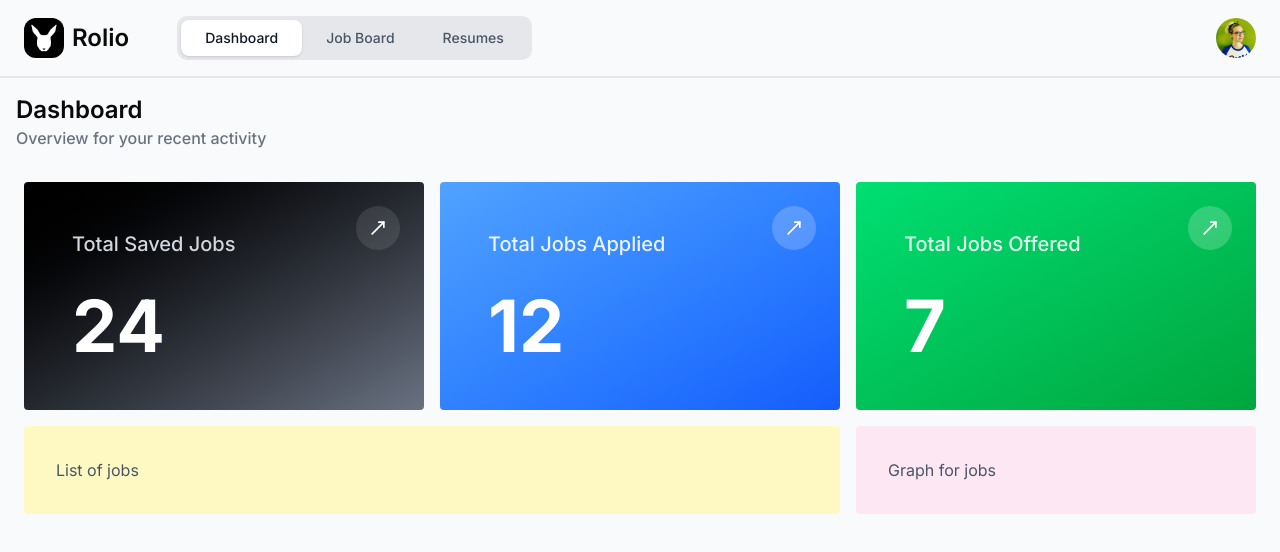
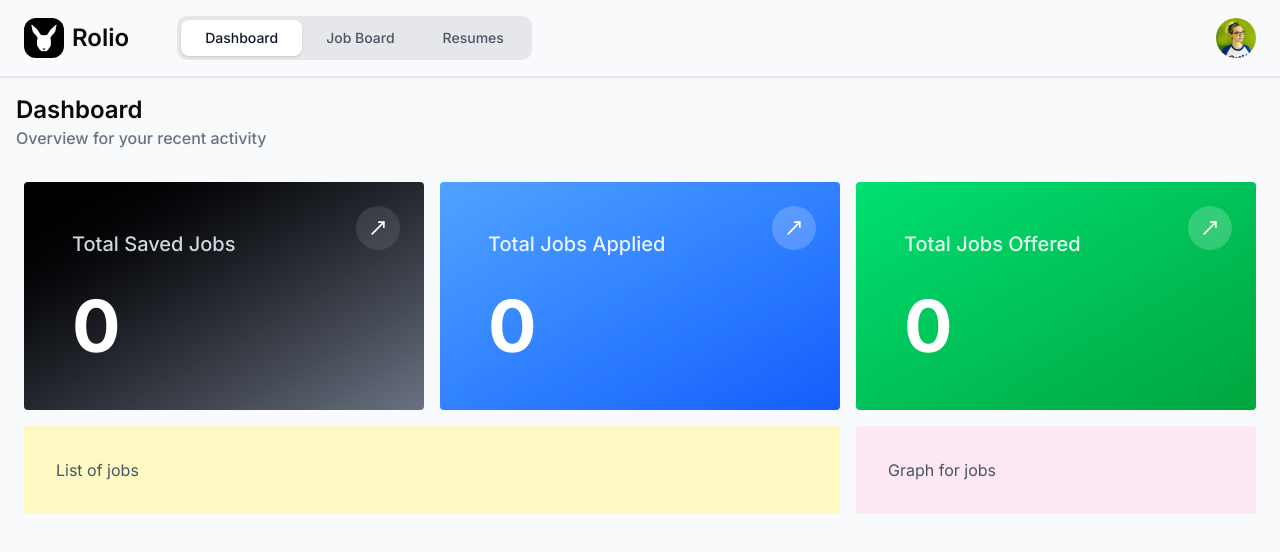
Before and after one commit to bidhan-skybase/Rolio-frontend, a Next.js app: page /dashboard in a window 1280 px wide. Shown: the top 552 px of the page. Built offline with nearby package versions, Linux system fonts and the light colour scheme; no server answers.

Commit message:
feat: Display dashboard data

```diff
--- a/src/app/[tab]/dashboard.tsx
+++ b/src/app/[tab]/dashboard.tsx
@@ -1,17 +1,15 @@
 import React from 'react';
 import { MoveUpRight } from 'lucide-react';
 
-interface OTPStepProps {
-    email: string;
-    otp: string;
-    setOtp: (otp: string) => void;
-    onVerify: () => void;
-    onBack: () => void;
-    isLoading: boolean;
+interface DashboardProps {
+    stats: {
+        applied: number;
+        offered: number;
+        saved: number;
+    };
 }
 
-
-export default function Dashboard() {
+export default function Dashboard({stats}:DashboardProps) {
     return (
 
         <main className="min-h-screen">
@@ -28,7 +26,7 @@ export default function Dashboard() {
                         </div>
 
                         <div className="font-medium text-xl text-gray-300 mb-8">Total Saved Jobs</div>
-                        <div className="text-7xl font-bold text-white">24</div>
+                        <div className="text-7xl font-bold text-white">{stats.saved}</div>
                     </div>
 
                     {/* Card 2 - Total Jobs Applied */}
@@ -38,7 +36,7 @@ export default function Dashboard() {
                         </div>
 
                         <div className="font-medium text-xl text-white/90 mb-8">Total Jobs Applied</div>
-                        <div className="text-7xl font-bold text-white">12</div>
+                        <div className="text-7xl font-bold text-white">{stats.applied}</div>
                     </div>
 
                     {/* Card 3 - Total Jobs Offered */}
@@ -48,7 +46,7 @@ export default function Dashboard() {
                         </div>
 
                         <div className="font-medium text-xl text-white/90 mb-8">Total Jobs Offered</div>
-                        <div className="text-7xl font-bold text-white">7</div>
+                        <div className="text-7xl font-bold text-white">{stats.offered}</div>
                     </div>
                 </div>
 
--- a/src/app/[tab]/page.tsx
+++ b/src/app/[tab]/page.tsx
@@ -15,8 +15,11 @@ export default function DashboardPage() {
     const params = useParams();
     const router = useRouter();
     const currentTab = params.tab as string;
-    const [dashboardData, setDashboardData] = useState(null);
-    const [loading, setLoading] = useState(true);
+    const [dashboardData, setDashboardData] = useState({
+        applied: 0,
+        offered: 0,
+        saved: 0
+    });    const [loading, setLoading] = useState(true);
     const [error, setError] = useState(null);
 
 
@@ -96,7 +99,7 @@ export default function DashboardPage() {
             </header>
 
             {/* Render content based on current tab */}
-            {currentTab === 'dashboard' && <Dashboard />}
+            {currentTab === 'dashboard' && <Dashboard stats={dashboardData} />}
             {currentTab === 'job-board' && <JobBoard />}
             {currentTab === 'resumes' && <Resumes />}
         </div>
```
